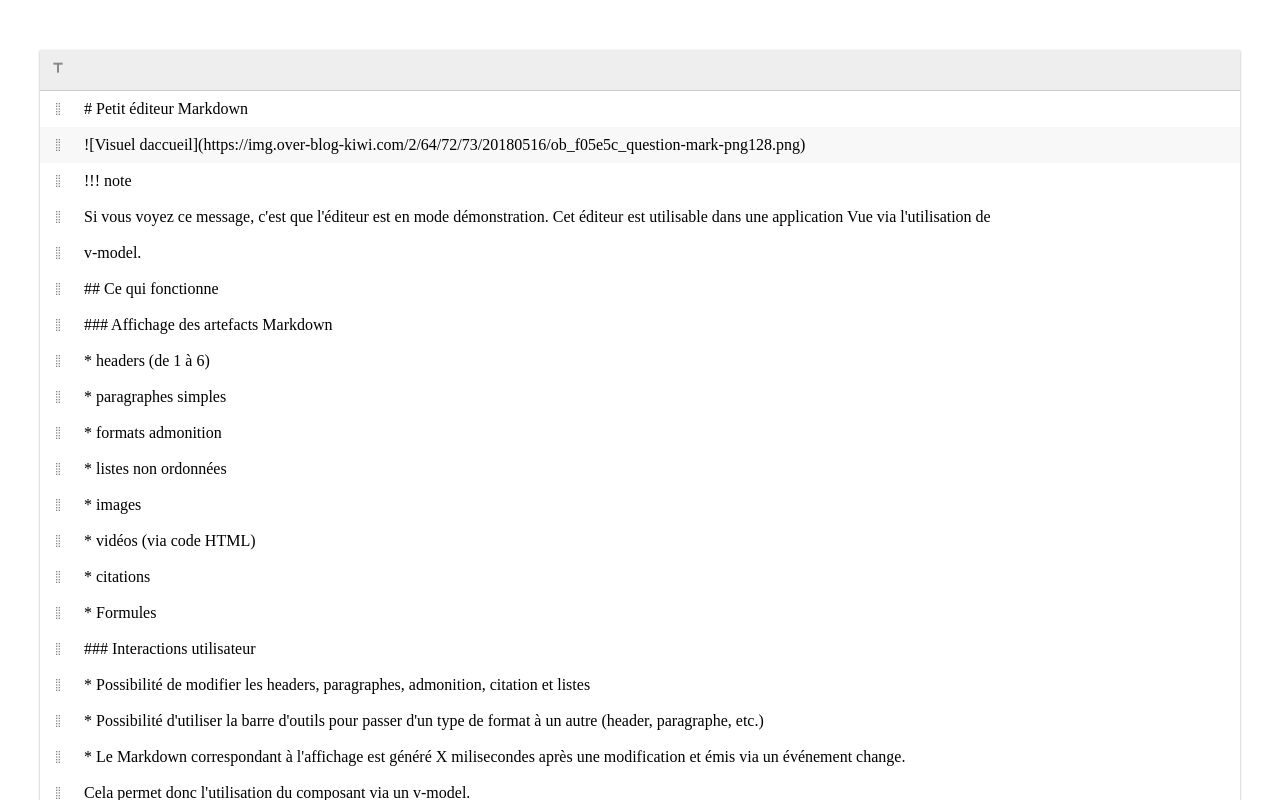
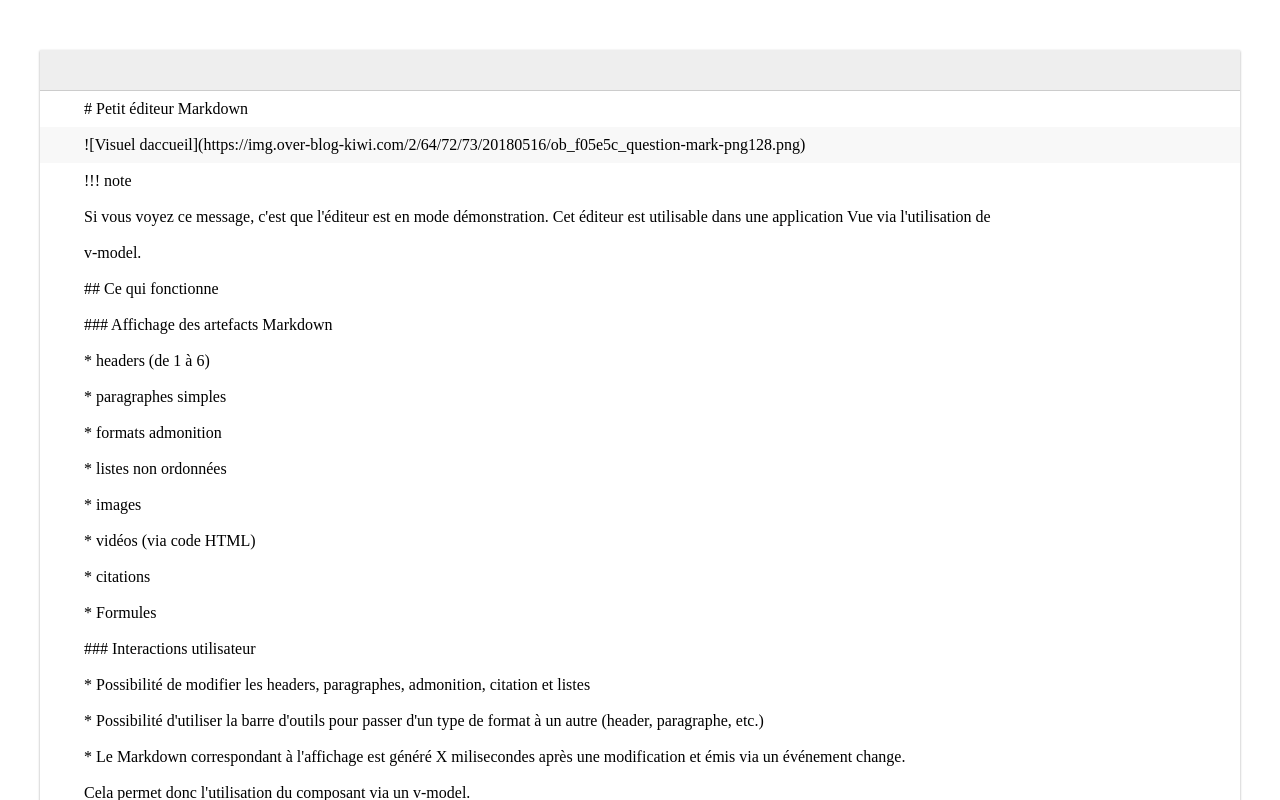
Before and after one commit to Jacques-herrmann/Heisenberg, a Vue app: page / in a window 1280 px wide. Shown: the top 800 px of the page. Built offline with nearby package versions, Linux system fonts and the light colour scheme; the HTML template or start-up script is replaced by a standard one.

Commit message:
Implement remove block feature

```diff
--- a/src/components/mdEditor.vue
+++ b/src/components/mdEditor.vue
@@ -5,7 +5,7 @@
                 <i class="mdi mdi-format-title" />
             </button>
         </div>
-        <draggable v-model="structuredContent" ghost-class='ghost' @start="ui.onDrag" @end="ui.onDrop">
+        <draggable :list="structuredContent" ghost-class='ghost' @start="ui.onDrag" @end="ui.onDrop">
             <transition-group type="transition" :name="'flip-list'">
                 <div
                     :class="'MDEditor__md-block' +
@@ -14,10 +14,9 @@
                     :key="item.id"
                     @click="ui.selectBlock(index)"
                 >
-                    <button class="MDEditor__button MDEditor__button--dragable">
-                        <i class="mdi mdi-drag-vertical" />
-                    </button>
+                    <button class="MDEditor__button MDEditor__button--dragable"><i class="mdi mdi-drag-vertical"/></button>
                     <p class="MDEditor__content" v-if="item.type === 'p'" :contenteditable="editMode">{{ item.content }}</p>
+                    <button class="MDEditor__button MDEditor__button--delete" @click="ui.deleteBlockAt(index)"><i class="mdi mdi-delete"/></button>
                 </div>
             </transition-group>
         </draggable>
@@ -110,10 +109,12 @@
          **/
         ui = {
             selectBlock: (index) => {
-                this.internal.currentItemIndex = index
+                this.internal.currentItemIndex = index;
             },
-            deleteBlockAt: () => {},
-            moveBlock: () => {},
+            deleteBlockAt: (index) => {
+                console.log(index);
+                this.structuredContent.splice(index, 1);
+            },
 
             /** Handling keypress event and respective behaviors functions **/
             keyPressed: () => {},
@@ -151,7 +152,9 @@
             /** Input events => the v-model has changed
              * Return the current view translate into markdown
              **/
-            input: () => {},
+            input: () => {
+                this.$emit('input', this.codec.decodeMDFrom());
+            },
             autoSave: () => {}
         };
 
@@ -166,7 +169,7 @@
         };
 
         mounted() {
-            this.structuredContent = this.codec.encodeFromMD(this.value);
+            this.structuredContent.push(...this.codec.encodeFromMD(this.value)); /** Push allow us to not replace structuredContent value **/
         }
     }
 </script>
@@ -189,12 +192,20 @@
         height 36px
         padding 8px
         color #888
-        cursor pointer
         transition all 0.3s ease
         & i
             font-size 1.2em
+            opacity 0
+
         &--dragable
-            cursor grab
+            cursor move
+
+        &--delete
+            cursor pointer
+
+        &:hover
+            color #333
+
     &__md-block
         display flex
         align-items center
@@ -203,13 +214,20 @@
             background-color #F8F8F8
         &:hover
             background-color #F8F8F8
+            & i
+                opacity 1
+
+    /** Content type style **/
     &__content
         flex-grow 2
-        outline none
-        cursor pointer
+
     & p
         padding 8px
         margin 0
+
+    /** Remove default outline **/
+    & *
+        outline none
 
 /** Drag & Drop animation **/
 .flip-list-move
```
